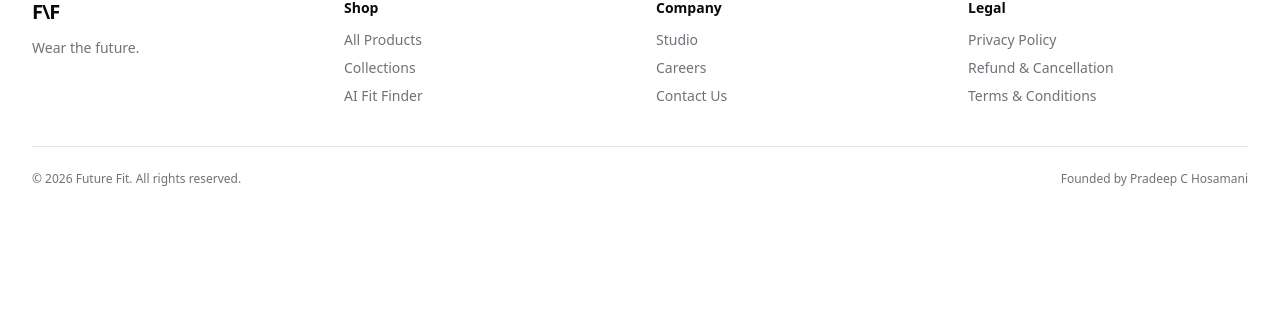
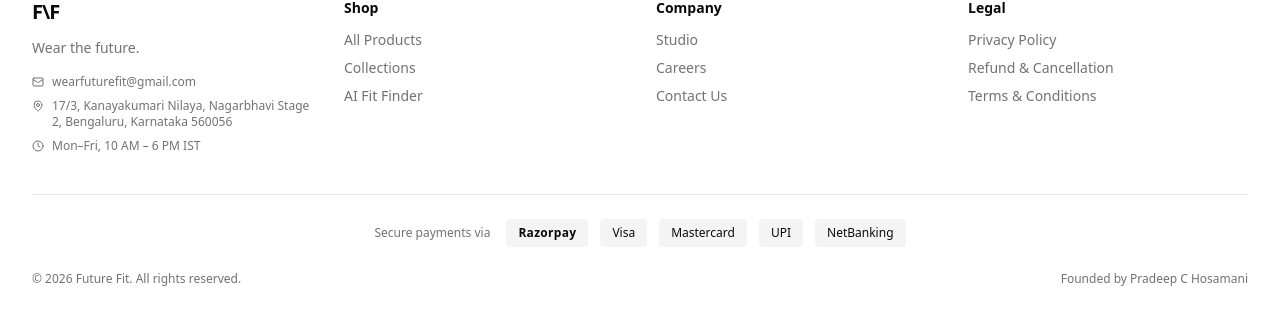
Before and after one commit to prdpcode/Future_fit, a Next.js app: page /refund-policy in a window 1280 px wide. Shown: the part 1003-1328 px from the top of the page. Before the commit the page ends 1238 px from the top, so only its background shows below. Built offline with nearby package versions, Linux system fonts and the light colour scheme; no server answers.

Commit message:
Enhance footer with contact info, payment badges for Razorpay compliance

```diff
--- a/components/layout/Footer.tsx
+++ b/components/layout/Footer.tsx
@@ -1,4 +1,5 @@
 import Link from "next/link";
+import { Mail, MapPin, Clock } from "lucide-react";
 
 export default function Footer() {
     return (
@@ -8,6 +9,20 @@ export default function Footer() {
                     <div>
                         <Link href="/" className="font-black text-xl tracking-tighter">F\F</Link>
                         <p className="mt-3 text-sm text-muted-foreground">Wear the future.</p>
+                        <div className="mt-4 space-y-2 text-xs text-muted-foreground">
+                            <p className="flex items-center gap-2">
+                                <Mail size={12} />
+                                <a href="mailto:wearfuturefit@gmail.com" className="hover:text-foreground transition-colors">wearfuturefit@gmail.com</a>
+                            </p>
+                            <p className="flex items-start gap-2">
+                                <MapPin size={12} className="mt-0.5 shrink-0" />
+                                <span>17/3, Kanayakumari Nilaya, Nagarbhavi Stage 2, Bengaluru, Karnataka 560056</span>
+                            </p>
+                            <p className="flex items-center gap-2">
+                                <Clock size={12} />
+                                <span>Mon–Fri, 10 AM – 6 PM IST</span>
+                            </p>
+                        </div>
                     </div>
 
                     <div>
@@ -38,9 +53,22 @@ export default function Footer() {
                     </div>
                 </div>
 
-                <div className="mt-10 pt-6 border-t border-border flex flex-col md:flex-row items-center justify-between gap-4 text-xs text-muted-foreground">
-                    <p>&copy; {new Date().getFullYear()} Future Fit. All rights reserved.</p>
-                    <p>Founded by Pradeep C Hosamani</p>
+                {/* Payment badges */}
+                <div className="mt-10 pt-6 border-t border-border">
+                    <div className="flex flex-wrap items-center justify-center gap-4 mb-6">
+                        <span className="text-xs text-muted-foreground">Secure payments via</span>
+                        <div className="flex items-center gap-3">
+                            <span className="px-3 py-1.5 bg-secondary rounded text-xs font-bold tracking-wide">Razorpay</span>
+                            <span className="px-3 py-1.5 bg-secondary rounded text-xs font-medium">Visa</span>
+                            <span className="px-3 py-1.5 bg-secondary rounded text-xs font-medium">Mastercard</span>
+                            <span className="px-3 py-1.5 bg-secondary rounded text-xs font-medium">UPI</span>
+                            <span className="px-3 py-1.5 bg-secondary rounded text-xs font-medium">NetBanking</span>
+                        </div>
+                    </div>
+                    <div className="flex flex-col md:flex-row items-center justify-between gap-4 text-xs text-muted-foreground">
+                        <p>&copy; {new Date().getFullYear()} Future Fit. All rights reserved.</p>
+                        <p>Founded by Pradeep C Hosamani</p>
+                    </div>
                 </div>
             </div>
         </footer>
```
